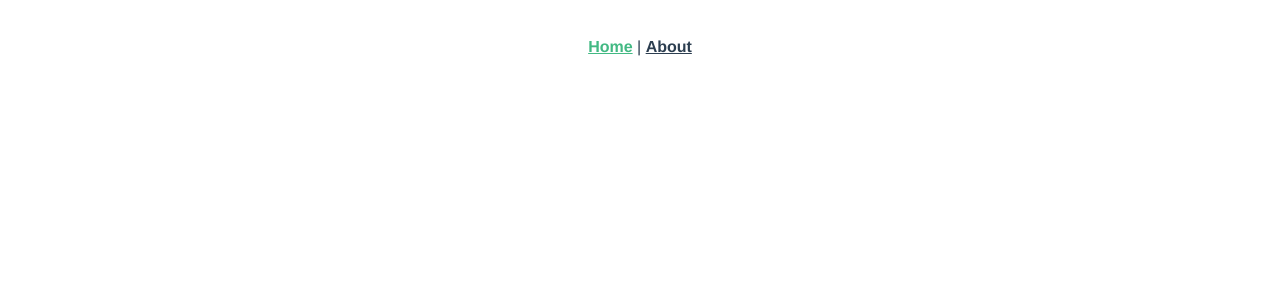
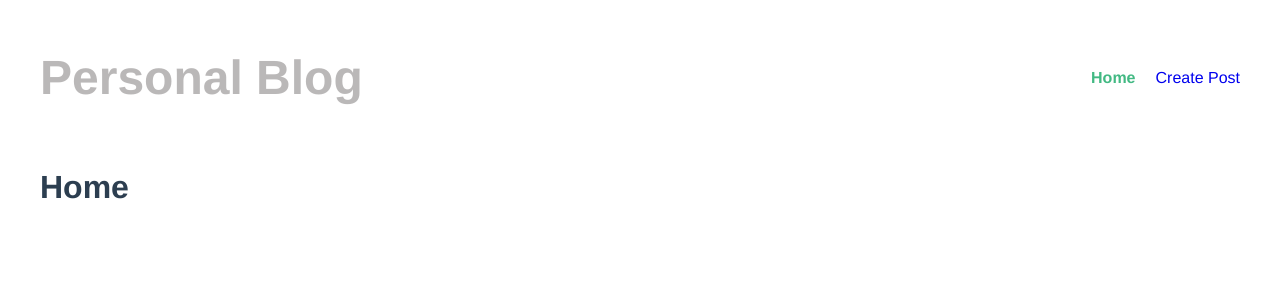
Before and after one commit to cwiklikwojciech/PersonalBlog, a Vue app: page /#/ in a window 1280 px wide. Shown: the top 300 px of the page. Built offline with nearby package versions, Linux system fonts and the light colour scheme.

Commit message:
[development] - Navbar, routing

```diff
--- a/src/App.vue
+++ b/src/App.vue
@@ -1,11 +1,17 @@
 <template>
-  <nav>
-    <router-link to="/">Home</router-link> |
-    <router-link to="/about">About</router-link>
-  </nav>
+  <Navbar />
   <router-view/>
 </template>
 
+<script>
+import Navbar from './components/Navbar.vue'
+export default {
+  name: 'App',
+  components: {
+    Navbar
+  }
+}
+</script>
 <style>
 #app {
   font-family: Avenir, Helvetica, Arial, sans-serif;
@@ -14,17 +20,4 @@
   text-align: center;
   color: #2c3e50;
 }
-
-nav {
-  padding: 30px;
-}
-
-nav a {
-  font-weight: bold;
-  color: #2c3e50;
-}
-
-nav a.router-link-exact-active {
-  color: #42b983;
-}
 </style>
--- /dev/null
+++ b/src/components/Navbar.vue
@@ -0,0 +1,38 @@
+<template>
+    <header>
+        <h1>Personal Blog</h1>
+        <nav>
+            <router-link :to="{ name: 'home' }">Home</router-link>
+            <router-link :to="{ name: 'createPost' }">Create Post</router-link>
+        </nav>
+    </header>
+</template>
+
+<script>
+export default {
+
+}
+</script>
+
+<style>
+    header{
+        display: flex;
+        justify-content: space-between;
+        max-width: 1200px;
+        align-items: center;
+        margin: 0 auto;
+        padding: 10px;
+    }
+    header h1{
+        color: hsl(0deg 2% 62% / 72%);
+        font-size: 48px;
+    }
+    header a{
+       text-decoration: none;
+       margin-left: 20px;
+    }
+    header a.router-link-active{
+        color: #42b983;
+        font-weight: bold;
+    }
+</style>
--- a/src/router/index.js
+++ b/src/router/index.js
@@ -1,5 +1,6 @@
 import { createRouter, createWebHashHistory } from 'vue-router'
 import HomeView from '../views/HomeView.vue'
+import AboutView from '../views/AboutView.vue'
 
 const routes = [
   {
@@ -8,12 +9,9 @@ const routes = [
     component: HomeView
   },
   {
-    path: '/about',
-    name: 'about',
-    // route level code-splitting
-    // this generates a separate chunk (about.[hash].js) for this route
-    // which is lazy-loaded when the route is visited.
-    component: () => import(/* webpackChunkName: "about" */ '../views/AboutView.vue')
+    path: '/createPost',
+    name: 'createPost',
+    component: AboutView
   }
 ]
 
--- a/src/views/HomeView.vue
+++ b/src/views/HomeView.vue
@@ -1,6 +1,6 @@
 <template>
   <div class="home">
-
+    <h1>Home</h1>
   </div>
 </template>
 
@@ -8,6 +8,16 @@
 
 
 export default {
-  name: 'HomeView'
+
 }
 </script>
+
+<style>
+  .home{
+    max-width: 1200px;
+    margin: 0 auto;
+    align-items: center;
+    justify-content: space-between;
+    display: flex;
+  }
+</style>
```
